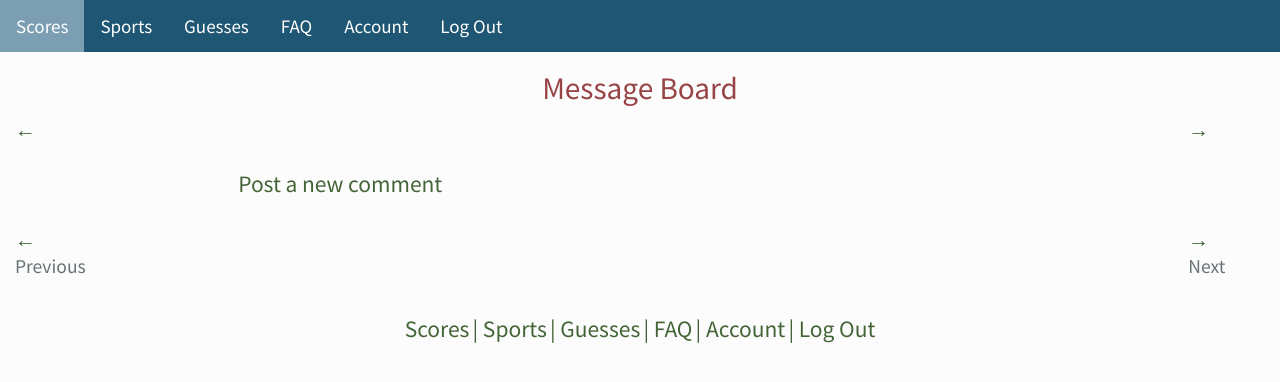
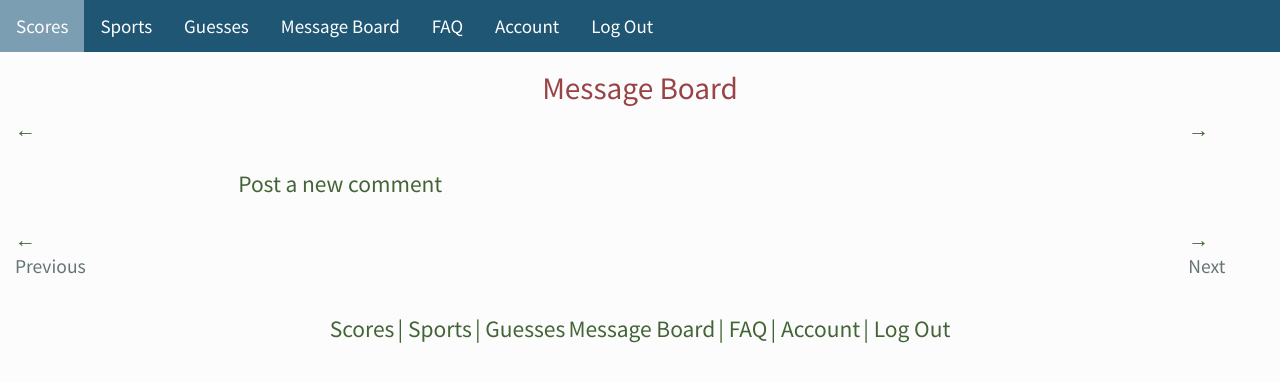
Before and after one commit to BoggsParty/Olympics2021, a Django app: template boards/templates/boards/messages.html in a window 1280 px wide. Shown: the top 382 px of the page. Run offline with Django 3.2, Linux system fonts and the light colour scheme; the template is opened without the code that fills it, so the values that code supplies are empty; some libraries are stand-ins or nearby versions.

Commit message:
added links to message board

```diff
--- a/boards/templates/boards/messages.html
+++ b/boards/templates/boards/messages.html
@@ -83,7 +83,7 @@
 				</div>
 			</div>
 			<div class="row">
-				<div class="col-sm-8 col-sm-offset-2">
+				<div class="col-sm-7 col-sm-offset-2">
 					<p class="subscript">{{messages.date}}</p>
 				</div>
 				{% if messages.user == request.user %}
--- a/pages/templates/pages/header-footer.html
+++ b/pages/templates/pages/header-footer.html
@@ -25,6 +25,7 @@
 			<a href="/">Scores</a>
 			<a href="/sports/">Sports</a>
 			<a href="/guesses/all/">Guesses</a>
+			<a href="/message-board/">Message Board</a>
 			<a href="/faq/">FAQ</a>
 			<a href="/user/settings/">Account</a>
 			<a href="/logout/">Log Out</a>
@@ -51,6 +52,7 @@
                 <a href="/">Scores</a>
 				<a href="/sports/">| Sports</a>
 				<a href="/guesses/all/">| Guesses</a>
+				<a href="/message-board/">Message Board</a>
 				<a href="/faq/">| FAQ</a>
 				<a href="/user/settings/">| Account</a>
 				<a href="/logout/">| Log Out</a>
```
